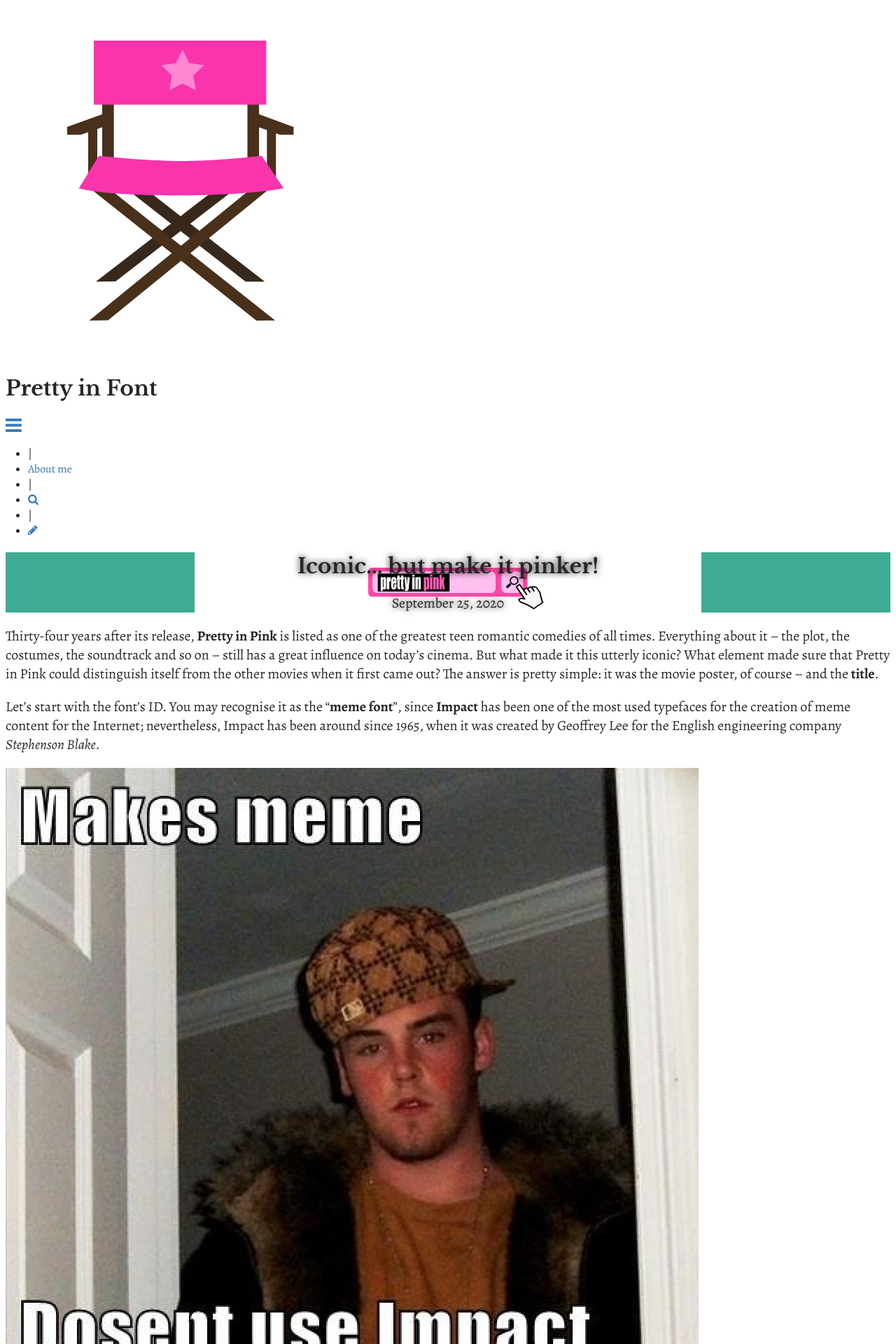
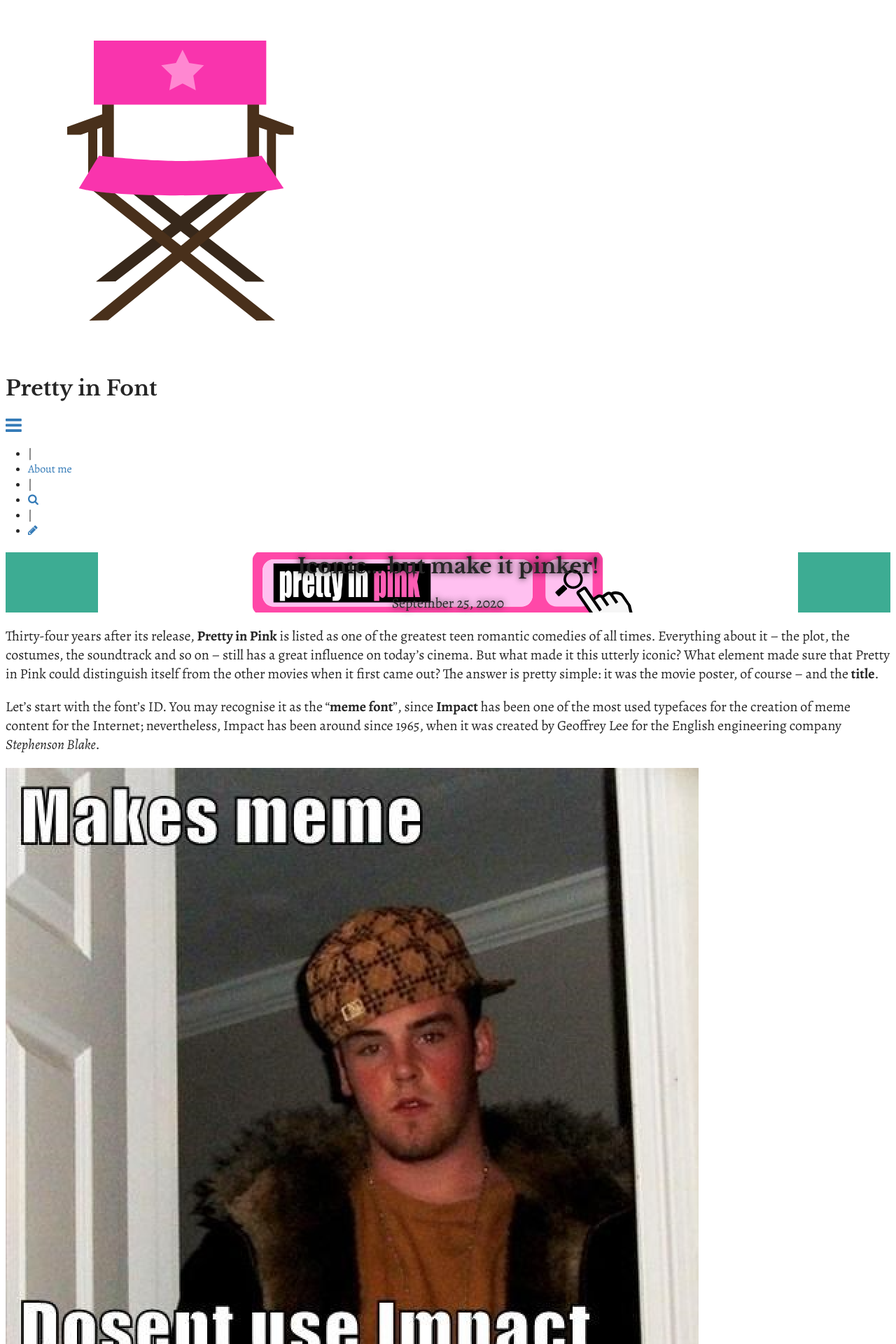
Before and after one commit to martinacurrenti/prettyinfont, a Jekyll site: the page built from _posts/2019-07-20-here-is-my-new-post-for-trial.md, in a window 1280 px wide. Shown: the top 1920 px of the page at 70% size. Built offline with Jekyll 4.4.1, drawn with Linux system fonts in a browser that asks for light colours; some web fonts are replaced.

Commit message:
Update Post “2019-07-20-here-is-my-new-post-for-trial”

```diff
--- a/_posts/2019-07-20-here-is-my-new-post-for-trial.md
+++ b/_posts/2019-07-20-here-is-my-new-post-for-trial.md
@@ -2,7 +2,7 @@
 layout: post
 title: Iconic... but make it pinker!
 date: 2020-09-25T10:26:13.026Z
-header_feature_image: ../uploads/progetto-senza-titolo.png
+header_feature_image: ../uploads/pretty-in-1-.png
 caption: Pretty in Pink (1986), directed by H. Deutch
 comments: true
 tags: null
```
Also changed, not shown: uploads/pretty-in-1-.png (added).
